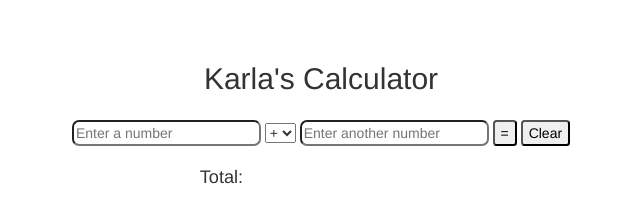
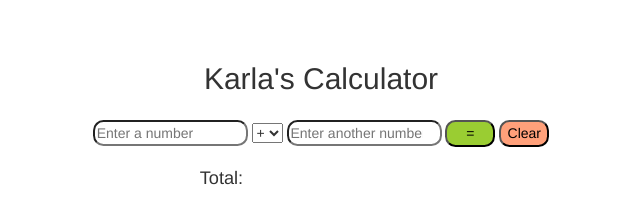
Before and after one commit to karlabrandon817/weekendChallenge3_Calculator, a website: page public/index.html in a window 1280 px wide. Shown: the whole page, without its empty margins (319-959 px from the left). Drawn offline with nearby package versions, Linux system fonts and the light colour scheme.

Commit message:
minor bootstrap styling

```diff
--- a/public/style.css
+++ b/public/style.css
@@ -11,14 +11,27 @@ body {
 }
 
 .mathButton {
-    color: black;
-    border-radius: .25em;
+    color: #000000;
+    border-radius: .75em;
 }
 
 input {
-    border-radius: 7px;
+    border-radius: .75em;
+    width: 155px;
 }
 
 h2 {
     padding-bottom: .5em;
 }
+
+#totalButton {
+    background-color: #9ACD32;
+    width: 50px;
+    height: 1.9em;
+}
+
+#clearButton {
+    background-color: #FFA07A;
+    width: 50px;
+    height: 1.9em;
+}
```
